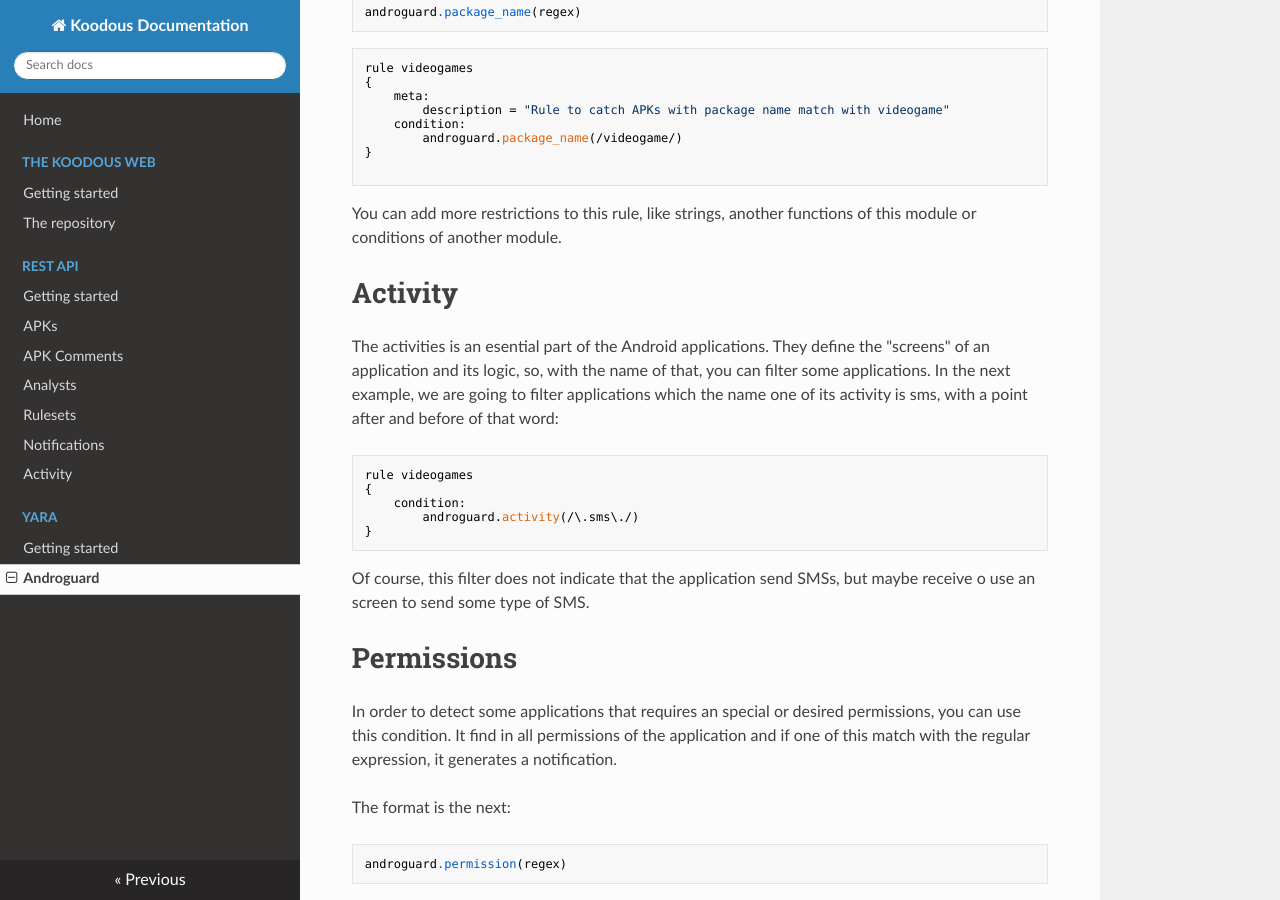
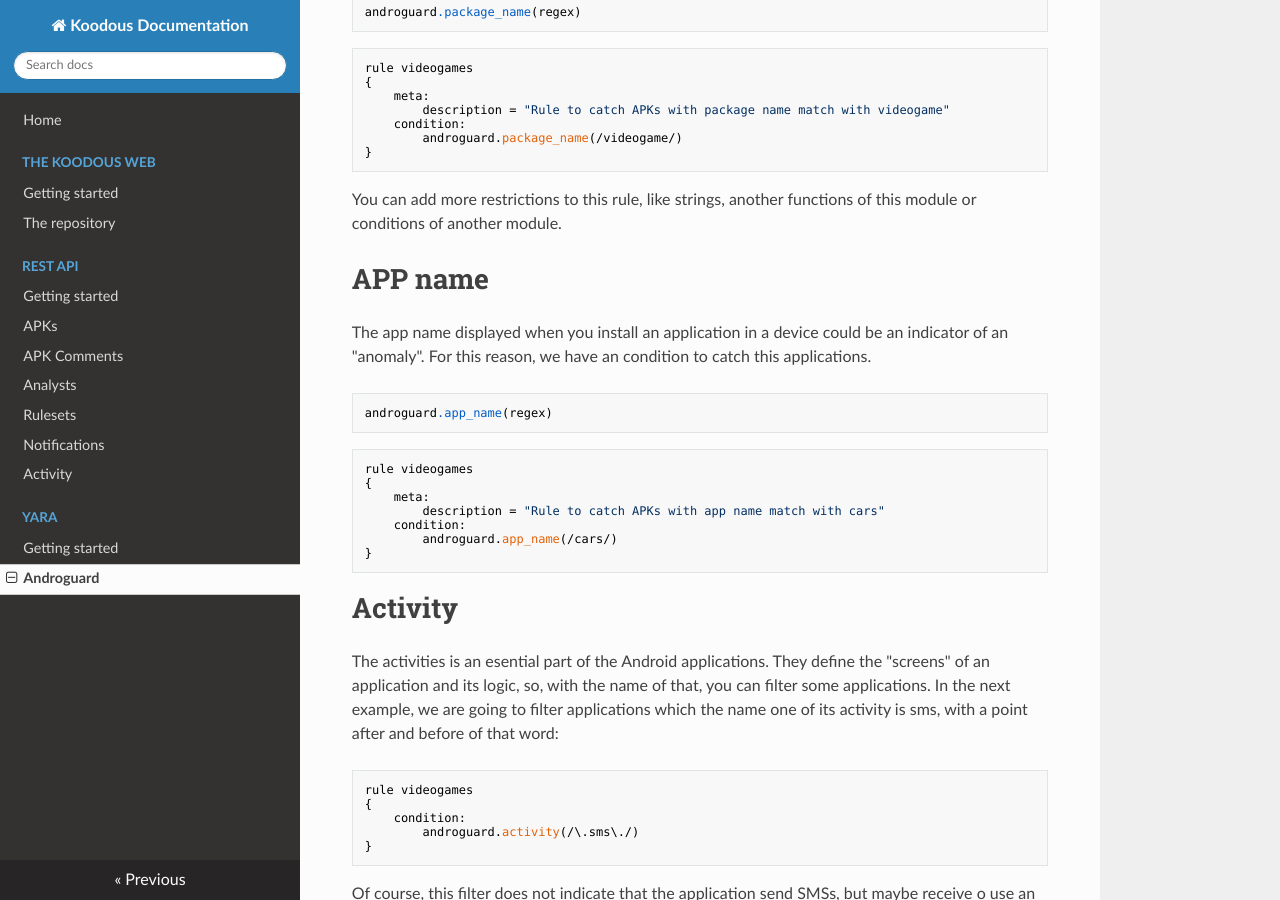
Before and after one commit to Koodous/docs.koodous.com, an MkDocs documentation site: the page built from docs/yara/androguard.md, in a window 1280 px wide and 900 px high, scrolled down 525 px. Built offline with MkDocs 1.6.1, drawn with Linux system fonts in a browser that asks for light colours; nearby versions of some CDN libraries; old or Windows-style settings are respelled for this version of MkDocs.

Commit message:
Added doc for match with androguard.app_name

````diff
--- a/docs/yara/androguard.md
+++ b/docs/yara/androguard.md
@@ -22,13 +22,29 @@ rule videogames
 	condition:
 		androguard.package_name(/videogame/)
 }
-
 ```
 
 You can add more restrictions to this rule, like strings, another functions of this module or conditions of another module.
 
+# APP name
+The app name displayed when you install an application in a device could be an indicator of an "anomaly". For this reason, we have an condition to catch this applications.
+
+```
+androguard.app_name(regex)
+```
+
+```
+rule videogames
+{
+	meta:
+		description = "Rule to catch APKs with app name match with cars"
+	condition:
+		androguard.app_name(/cars/)
+}
+```
+
+
 # Activity
-
 The activities is an esential part of the Android applications. They define the "screens" of an application and its logic, so, with the name of that, you can filter some applications. In the next example, we are going to filter applications which the name one of its activity is sms, with a point after and before of that word:
 
 
````
